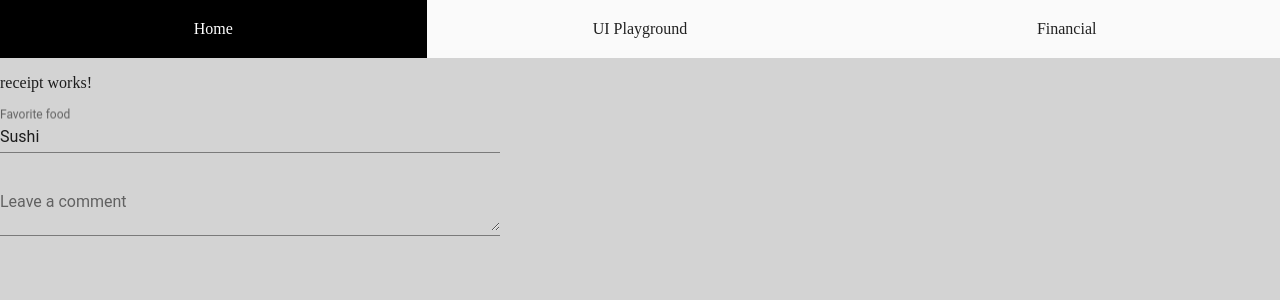
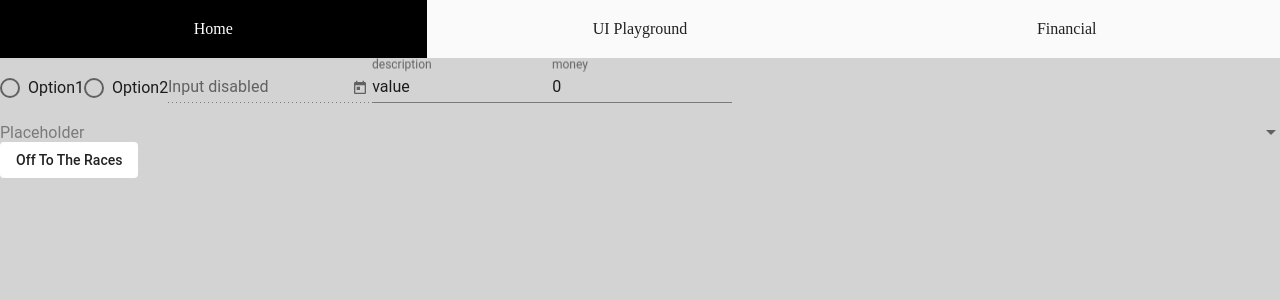
Before and after one commit to JChieftainK/jchieftaink.github.io, an Angular app: page /financial in a window 1280 px wide. Shown: the top 300 px of the page. Built offline with nearby package versions, Linux system fonts and the light colour scheme.

Commit message:
slowly understanding angular material

```diff
--- a/src/app/features/financial/receipt/receipt.component.html
+++ b/src/app/features/financial/receipt/receipt.component.html
@@ -1,12 +1,26 @@
-<p>
-  receipt works!
-</p>
-<form class="example-form">
-  <mat-form-field class="example-full-width">
-    <input matInput placeholder="Favorite food" value="Sushi">
-  </mat-form-field>
+<mat-radio-group>
+  <mat-radio-button value="value1">Option1</mat-radio-button>
+  <mat-radio-button value="value2">Option2</mat-radio-button>
+</mat-radio-group>
 
-  <mat-form-field class="example-full-width">
-    <textarea matInput placeholder="Leave a comment"></textarea>
-  </mat-form-field>
-</form>
+<mat-form-field>
+  <input matInput [matDatepicker]="dp3" placeholder="Input disabled" disabled>
+  <mat-datepicker-toggle matSuffix [for]="dp3"></mat-datepicker-toggle>
+  <mat-datepicker #dp3 touchUi disabled="false"></mat-datepicker>
+</mat-form-field>
+
+<mat-form-field>
+  <input matInput placeholder="description" value="value">
+</mat-form-field>
+
+<mat-form-field>
+  <input matInput type="number" placeholder="money" value="0">
+</mat-form-field>
+
+<mat-select placeholder="Placeholder"  name="item">
+  <mat-option *ngFor="let item of items" [value]="item.value">
+    {{item.viewValue}}
+  </mat-option>
+</mat-select>
+
+<button mat-flat-button>Off To The Races</button>
--- a/src/app/features/financial/receipt/receipt.component.ts
+++ b/src/app/features/financial/receipt/receipt.component.ts
@@ -1,4 +1,5 @@
 import { Component, OnInit } from '@angular/core';
+import { FormControl } from '@angular/forms';
 
 @Component({
   selector: 'app-receipt',
@@ -6,10 +7,14 @@ import { Component, OnInit } from '@angular/core';
   styleUrls: ['./receipt.component.scss']
 })
 export class ReceiptComponent implements OnInit {
-
+  applyToUser: string;
+  date = new FormControl(new Date());
+  selectValue: string;
+  items = [
+    {value: 'housebill', viewValue: 'House Bill'}
+  ];
   constructor() { }
 
   ngOnInit() {
   }
-
 }
```
Also changed, not shown: src/app/features/financial/financial.module.ts (+11 -1 lines).
